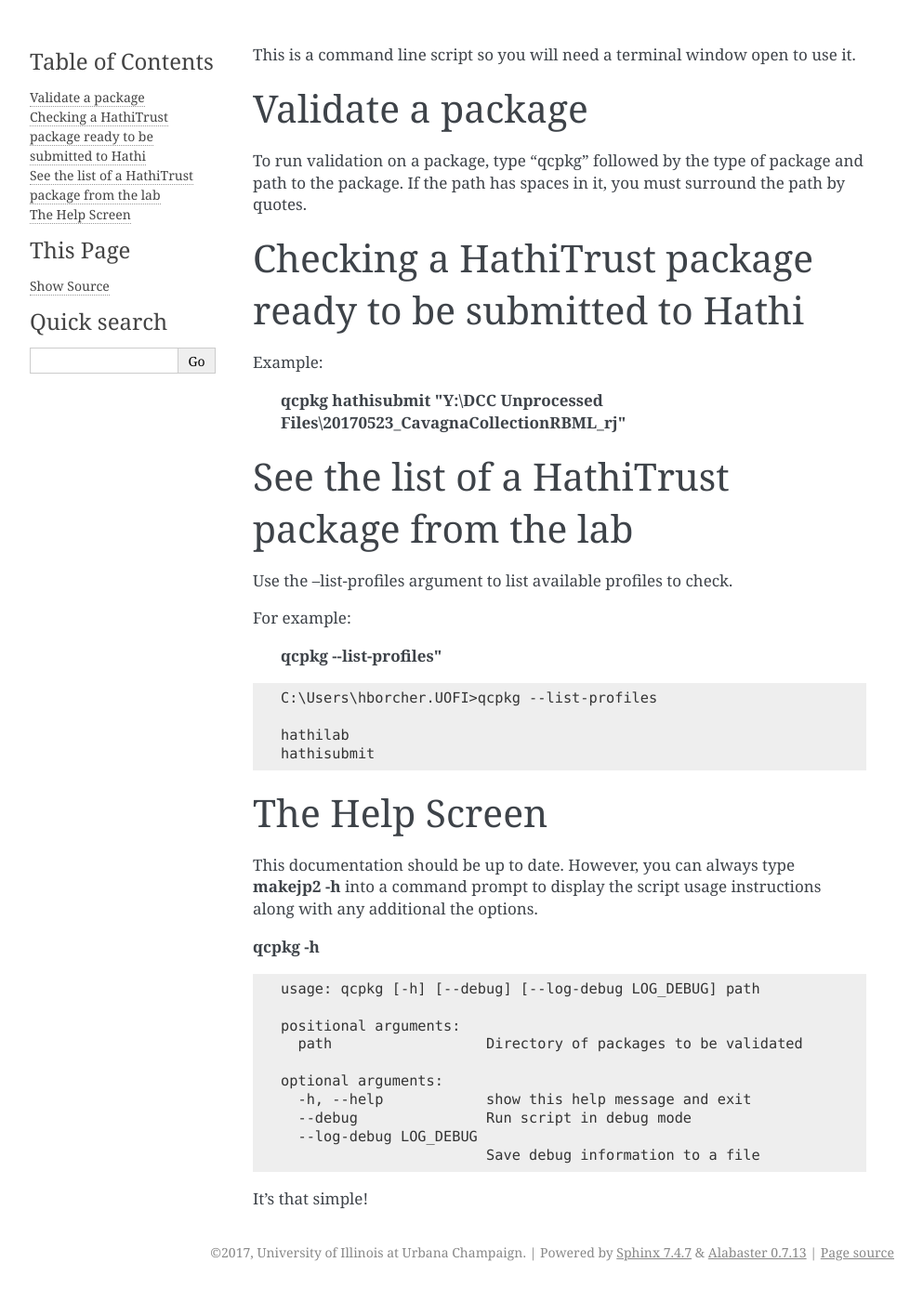
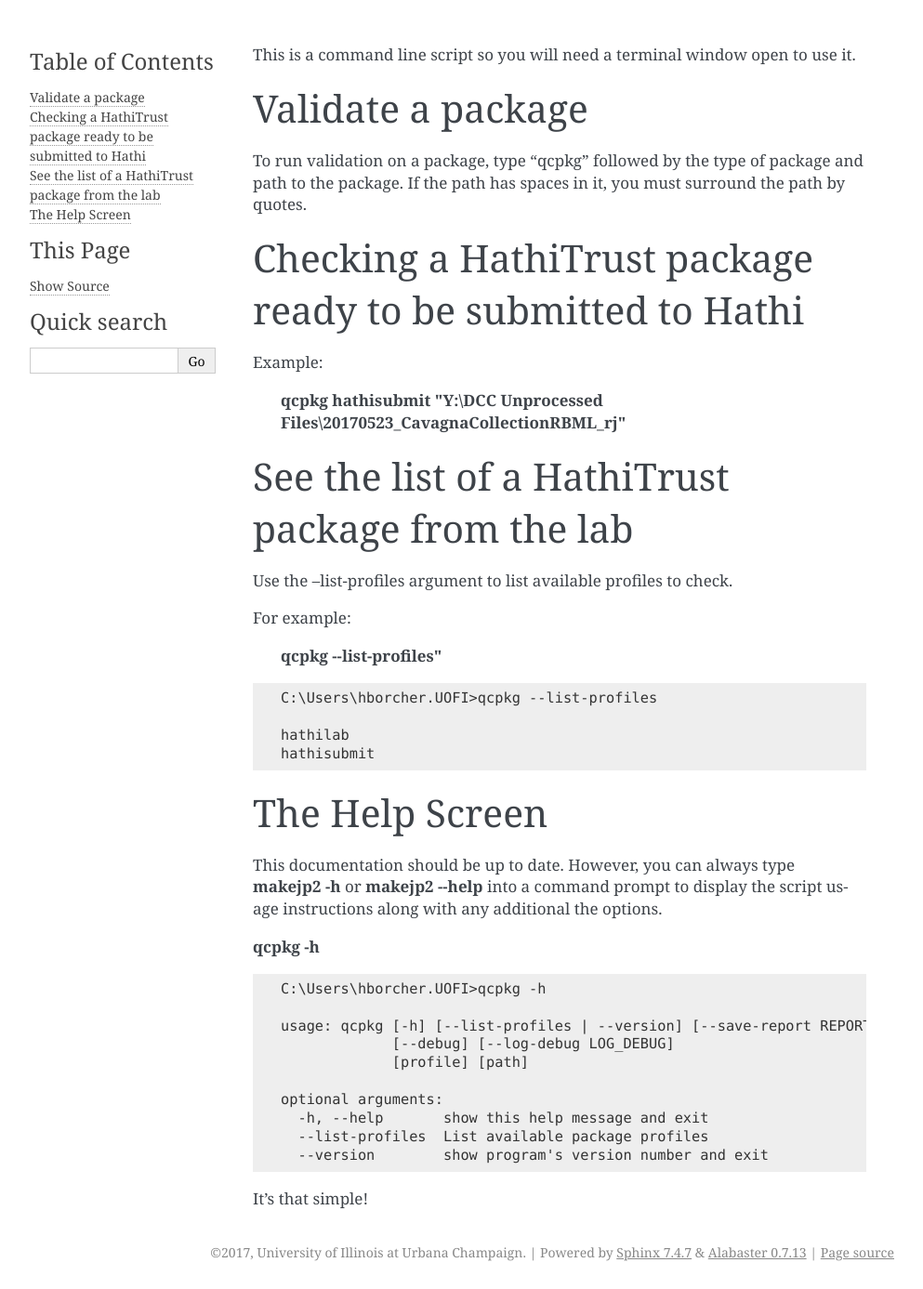
Before and after one commit to UIUCLibrary/PackageValidation, a Sphinx documentation site: the page built from docs/source/usageCLI.rst, in a window 1280 px wide. Shown: the whole page at 93% size, without its empty margins (148-1141 px from the left). Built offline with Sphinx 7.4.7, drawn with Linux system fonts in a browser that asks for light colours.

Commit message:
updated help screen

```diff
--- a/docs/source/usageCLI.rst
+++ b/docs/source/usageCLI.rst
@@ -32,23 +32,25 @@ For example:
 
 The Help Screen
 ---------------
-This documentation should be up to date. However, you can always type :command:`makejp2 -h` into
-a command prompt to display the script usage instructions along with any additional the options.
+This documentation should be up to date. However, you can always type :command:`makejp2 -h` or
+:command:`makejp2 --help` into a command prompt to display the script usage instructions along with any
+additional the options.
+
 
 :command:`qcpkg -h`
 
 .. code-block:: console
 
-    usage: qcpkg [-h] [--debug] [--log-debug LOG_DEBUG] path
+    C:\Users\hborcher.UOFI>qcpkg -h
 
-    positional arguments:
-      path                  Directory of packages to be validated
+    usage: qcpkg [-h] [--list-profiles | --version] [--save-report REPORT_NAME]
+                 [--debug] [--log-debug LOG_DEBUG]
+                 [profile] [path]
 
     optional arguments:
-      -h, --help            show this help message and exit
-      --debug               Run script in debug mode
-      --log-debug LOG_DEBUG
-                            Save debug information to a file
+      -h, --help       show this help message and exit
+      --list-profiles  List available package profiles
+      --version        show program's version number and exit
 
 
 
```
